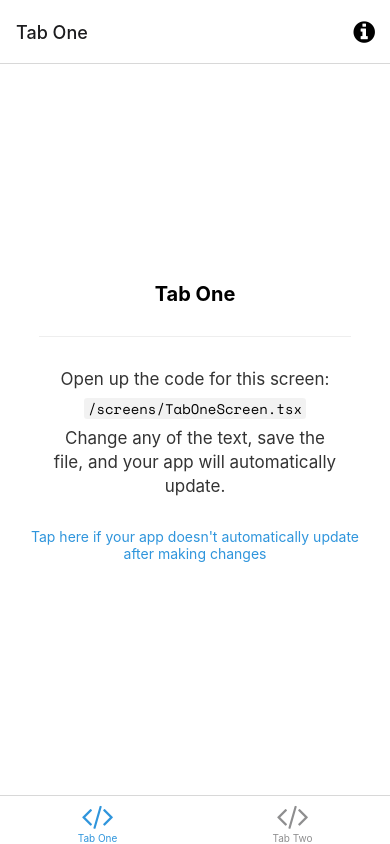
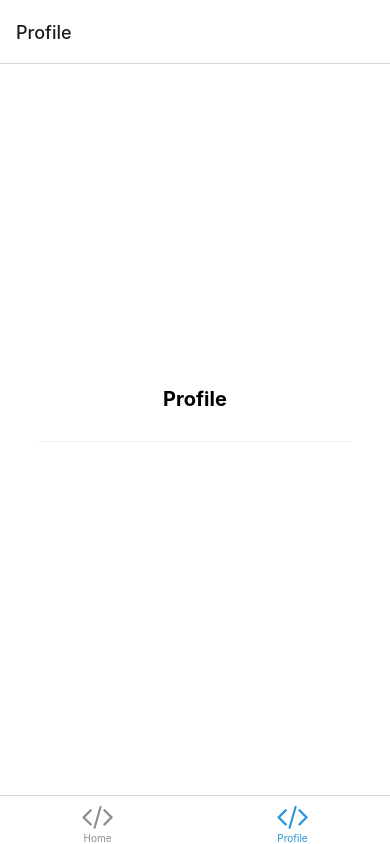
Before and after one commit to omanmclean/runapp, a React Native app: screen /Profile in a window 390 px wide. Built offline with nearby package versions, Linux system fonts and the light colour scheme; what expo-linking would draw is missing.

Commit message:
small cleanup, added add button to home

```diff
--- a/navigation/LinkingConfiguration.ts
+++ b/navigation/LinkingConfiguration.ts
@@ -4,31 +4,31 @@
  * https://reactnavigation.org/docs/configuring-links
  */
 
-import { LinkingOptions } from '@react-navigation/native';
-import * as Linking from 'expo-linking';
+import { LinkingOptions } from "@react-navigation/native";
+import * as Linking from "expo-linking";
 
-import { RootStackParamList } from '../types';
+import { RootStackParamList } from "../types";
 
 const linking: LinkingOptions<RootStackParamList> = {
-  prefixes: [Linking.createURL('/')],
+  prefixes: [Linking.createURL("/")],
   config: {
     screens: {
       Root: {
         screens: {
-          TabOne: {
+          Home: {
             screens: {
-              TabOneScreen: 'one',
+              HomeScreen: "home",
             },
           },
-          TabTwo: {
+          Profile: {
             screens: {
-              TabTwoScreen: 'two',
+              ProfileScreen: "profile",
             },
           },
         },
       },
-      Modal: 'modal',
-      NotFound: '*',
+      Modal: "modal",
+      NotFound: "*",
     },
   },
 };
--- a/navigation/index.tsx
+++ b/navigation/index.tsx
@@ -14,8 +14,8 @@ import Colors from '../constants/Colors';
 import useColorScheme from '../hooks/useColorScheme';
 import ModalScreen from '../screens/ModalScreen';
 import NotFoundScreen from '../screens/NotFoundScreen';
-import TabOneScreen from '../screens/TabOneScreen';
-import TabTwoScreen from '../screens/TabTwoScreen';
+import HomeScreen from '../screens/HomeScreen';
+import ProfileScreen from '../screens/ProfileScreen';
 import { RootStackParamList, RootTabParamList, RootTabScreenProps } from '../types';
 import LinkingConfiguration from './LinkingConfiguration';
 
@@ -58,15 +58,15 @@ function BottomTabNavigator() {
 
   return (
     <BottomTab.Navigator
-      initialRouteName="TabOne"
+      initialRouteName="Home"
       screenOptions={{
         tabBarActiveTintColor: Colors[colorScheme].tint,
       }}>
       <BottomTab.Screen
-        name="TabOne"
-        component={TabOneScreen}
-        options={({ navigation }: RootTabScreenProps<'TabOne'>) => ({
-          title: 'Tab One',
+        name="Home"
+        component={HomeScreen}
+        options={({ navigation }: RootTabScreenProps<'Home'>) => ({
+          title: 'Home',
           tabBarIcon: ({ color }) => <TabBarIcon name="code" color={color} />,
           headerRight: () => (
             <Pressable
@@ -85,10 +85,10 @@ function BottomTabNavigator() {
         })}
       />
       <BottomTab.Screen
-        name="TabTwo"
-        component={TabTwoScreen}
+        name="Profile"
+        component={ProfileScreen}
         options={{
-          title: 'Tab Two',
+          title: 'Profile',
           tabBarIcon: ({ color }) => <TabBarIcon name="code" color={color} />,
         }}
       />
--- a/screens/TabTwoScreen.tsx
+++ b/screens/HomeScreen.tsx
@@ -1,14 +1,19 @@
 import { StyleSheet } from 'react-native';
 
-import EditScreenInfo from '../components/EditScreenInfo';
+import Fab from '@mui/material/Fab';
+import AddCircleIcon from '@mui/icons-material/AddCircle';
+
 import { Text, View } from '../components/Themed';
+import { RootTabScreenProps } from '../types';
 
-export default function TabTwoScreen() {
+export default function HomeScreen({ navigation }: RootTabScreenProps<'Home'>) {
   return (
     <View style={styles.container}>
-      <Text style={styles.title}>Tab Two</Text>
+      <Text style={styles.title}>Home</Text>
       <View style={styles.separator} lightColor="#eee" darkColor="rgba(255,255,255,0.1)" />
-      <EditScreenInfo path="/screens/TabTwoScreen.tsx" />
+      <Fab color="primary" aria-label="add">
+        <AddCircleIcon />
+      </Fab>
     </View>
   );
 }
--- a/screens/TabOneScreen.tsx
+++ b/screens/ProfileScreen.tsx
@@ -1,15 +1,12 @@
 import { StyleSheet } from 'react-native';
 
-import EditScreenInfo from '../components/EditScreenInfo';
 import { Text, View } from '../components/Themed';
-import { RootTabScreenProps } from '../types';
 
-export default function TabOneScreen({ navigation }: RootTabScreenProps<'TabOne'>) {
+export default function ProfileScreen() {
   return (
     <View style={styles.container}>
-      <Text style={styles.title}>Tab One</Text>
+      <Text style={styles.title}>Profile</Text>
       <View style={styles.separator} lightColor="#eee" darkColor="rgba(255,255,255,0.1)" />
-      <EditScreenInfo path="/screens/TabOneScreen.tsx" />
     </View>
   );
 }
--- a/types.tsx
+++ b/types.tsx
@@ -9,7 +9,7 @@ import { NativeStackScreenProps } from '@react-navigation/native-stack';
 
 declare global {
   namespace ReactNavigation {
-    interface RootParamList extends RootStackParamList {}
+    interface RootParamList extends RootStackParamList { }
   }
 }
 
@@ -25,8 +25,8 @@ export type RootStackScreenProps<Screen extends keyof RootStackParamList> = Nati
 >;
 
 export type RootTabParamList = {
-  TabOne: undefined;
-  TabTwo: undefined;
+  Home: undefined;
+  Profile: undefined;
 };
 
 export type RootTabScreenProps<Screen extends keyof RootTabParamList> = CompositeScreenProps<
```
Also changed, not shown: package.json (+6 -1 lines), 2 other files (tests, documents, lock files or other folders).
